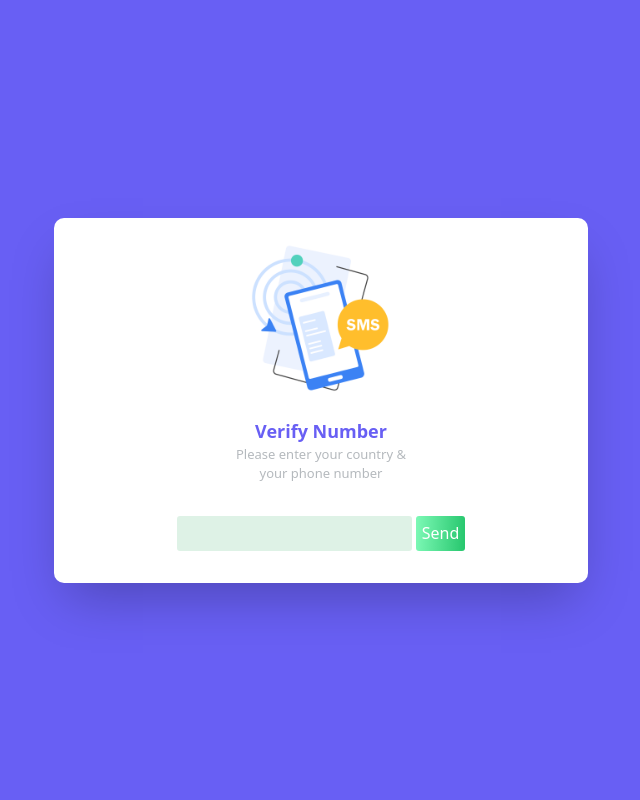
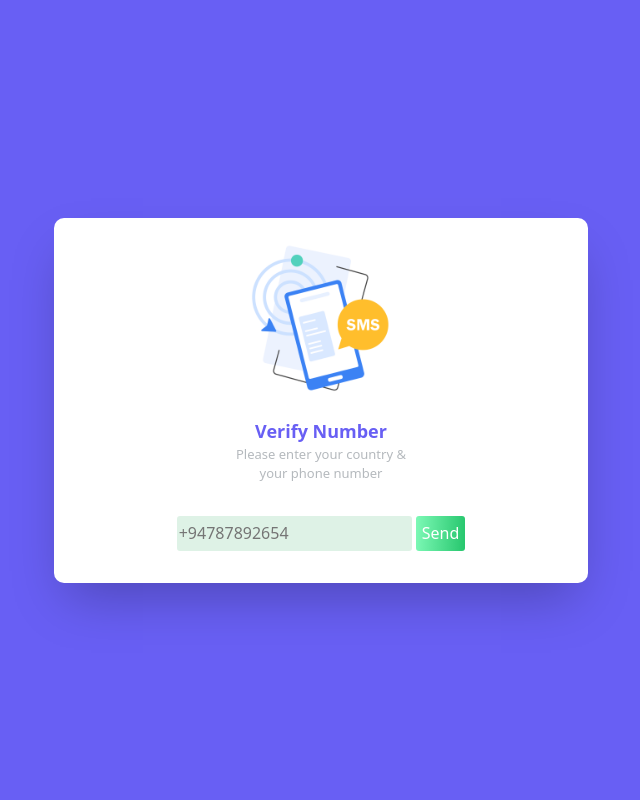
Before and after one commit to wmhchathuranga/AWS-SMS, a PHP site: page / in a window 1280 px wide. Shown: the whole page, without its empty margins (319-959 px from the left). Run offline with PHP 8.4, Linux system fonts and the light colour scheme; some libraries are stand-ins or nearby versions.

Commit message:
Placeholder done

```diff
--- a/index.php
+++ b/index.php
@@ -44,7 +44,7 @@
 
             <div class="row justify-content-center align-items-center mb-3 gap-1">
                 <div class="col-auto px-0">
-                    <input class="input1 " type="text" id="phone" />
+                    <input class="input1 " type="text" id="phone" placeholder="+94787892654"/>
                 </div>
 
                 <div class="col-auto px-0 ">
```
